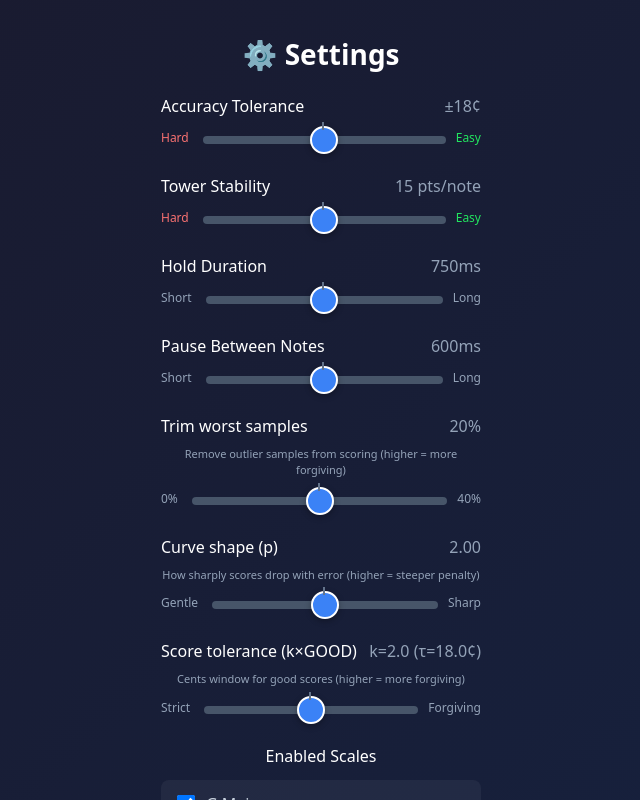
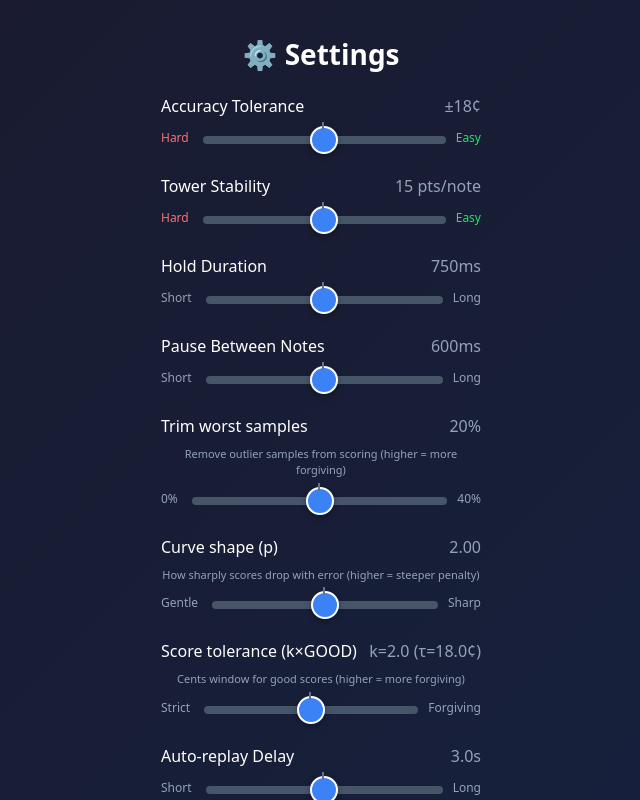
Before and after one commit to rwest/scales-tuner, a React (Vite) app: page / in a window 1280 px wide. Both pictures are taken after a click on the button "⚙️ Settings". Shown: the whole page, without its empty margins (319-959 px from the left). Built offline with nearby package versions, Linux system fonts and the light colour scheme.

Commit message:
Auto-replay feature now configurable.

```diff
--- a/src/scales-tuner.tsx
+++ b/src/scales-tuner.tsx
@@ -62,6 +62,8 @@ interface GameSettings {
   trimTop: number;              // fraction trimmed from top tail (0.0-0.4, default 0.2)
   scoreExponentP: number;       // p in exp(-(E/tau)^p) (1.0-4.0, default 2)
   tauMultiplier: number;        // k in tau = k*GOOD_THRESHOLD (1.0-3.0, default 1.8)
+  autoReplay: boolean;          // automatically restart after completion
+  autoReplayDelay: number;      // ms before auto-replay triggers (1000-5000, default 3000)
 }
 
 // Default settings (current values = middle of each range)
@@ -76,6 +78,8 @@ const DEFAULT_SETTINGS: GameSettings = {
   trimTop: 0.2,
   scoreExponentP: 2,
   tauMultiplier: 2.0,
+  autoReplay: true,
+  autoReplayDelay: 3000,
 };
 
 // Settings ranges for sliders
@@ -87,6 +91,7 @@ const SETTINGS_RANGES = {
   trimTop: { min: 0.00, max: 0.40, step: 0.05 },       // outlier trim fraction
   scoreExponentP: { min: 1.0, max: 3.0, step: 0.1 },  // curve sharpness
   tauMultiplier: { min: 1.0, max: 3.0, step: 0.1 },    // score sensitivity
+  autoReplayDelay: { min: 1000, max: 5000, step: 500 },  // auto-replay delay
 } as const;
 
 const STORAGE_KEY = 'scaleTowerSettings';
@@ -693,7 +698,7 @@ export default function ViolinTunerGame(): ReactNode {
 
   // Auto-replay countdown after success
   useEffect(() => {
-    if (gameState !== 'success' && gameState !== 'collapsed') {
+    if ((gameState !== 'success' && gameState !== 'collapsed') || !settings.autoReplay) {
       setReplayProgress(0);
       replayStartRef.current = null;
       if (replayAnimRef.current !== null) {
@@ -702,7 +707,7 @@ export default function ViolinTunerGame(): ReactNode {
       }
       return;
     }
-    const REPLAY_DELAY = 2000;
+    const REPLAY_DELAY = settings.autoReplayDelay;
     replayStartRef.current = performance.now();
     const animate = (now: number) => {
       const elapsed = now - (replayStartRef.current ?? now);
@@ -723,7 +728,7 @@ export default function ViolinTunerGame(): ReactNode {
       }
     };
   // eslint-disable-next-line react-hooks/exhaustive-deps
-  }, [gameState]);
+  }, [gameState, settings.autoReplay, settings.autoReplayDelay]);
 
   const startGame = async (mode: GameMode) => {
     setError(null);
@@ -1217,6 +1222,19 @@ export default function ViolinTunerGame(): ReactNode {
               style={{ width: 24, height: 24 }}
             />
             Hide tuner when playing
+          </label>
+          <label style={{ color: '#cbd5e1', display: 'flex', alignItems: 'center', gap: 8 }}>
+            <input
+              type="checkbox"
+              checked={settings.autoReplay}
+              onChange={(e) => {
+                const newSettings = { ...settings, autoReplay: e.target.checked };
+                setSettings(newSettings);
+                saveSettings(newSettings);
+              }}
+              style={{ width: 24, height: 24 }}
+            />
+            Auto-replay
           </label>
           <button
             onClick={() => setGameState('settings')}
@@ -1675,6 +1693,39 @@ export default function ViolinTunerGame(): ReactNode {
               }} />
             </div>
             <span style={{ color: '#94a3b8', fontSize: 12 }}>Forgiving</span>
+          </div>
+        </div>
+
+        {/* Auto-replay delay */}
+        <div style={{ width: '100%', maxWidth: 320, marginBottom: 24 }}>
+          <div style={{ color: '#fff', marginBottom: 8, display: 'flex', justifyContent: 'space-between' }}>
+            <span>Auto-replay Delay</span>
+            <span style={{ color: '#94a3b8' }}>{(settings.autoReplayDelay / 1000).toFixed(1)}s</span>
+          </div>
+          <div style={{ display: 'flex', alignItems: 'center', gap: 12 }}>
+            <span style={{ color: '#94a3b8', fontSize: 12 }}>Short</span>
+            <div style={{ flex: 1, position: 'relative', height: 24 }}>
+              <input
+                className="settings-slider"
+                type="range"
+                min={SETTINGS_RANGES.autoReplayDelay.min}
+                max={SETTINGS_RANGES.autoReplayDelay.max}
+                step={SETTINGS_RANGES.autoReplayDelay.step}
+                value={settings.autoReplayDelay}
+                onChange={(e) => updateSetting('autoReplayDelay', Number(e.target.value))}
+                style={{ width: '100%', cursor: 'pointer' }}
+              />
+              <div style={{
+                position: 'absolute',
+                left: `${getSliderPercent(DEFAULT_SETTINGS.autoReplayDelay, SETTINGS_RANGES.autoReplayDelay.min, SETTINGS_RANGES.autoReplayDelay.max)}%`,
+                top: -4,
+                width: 2,
+                height: 8,
+                background: '#64748b',
+                pointerEvents: 'none',
+              }} />
+            </div>
+            <span style={{ color: '#94a3b8', fontSize: 12 }}>Long</span>
           </div>
         </div>
 
```
